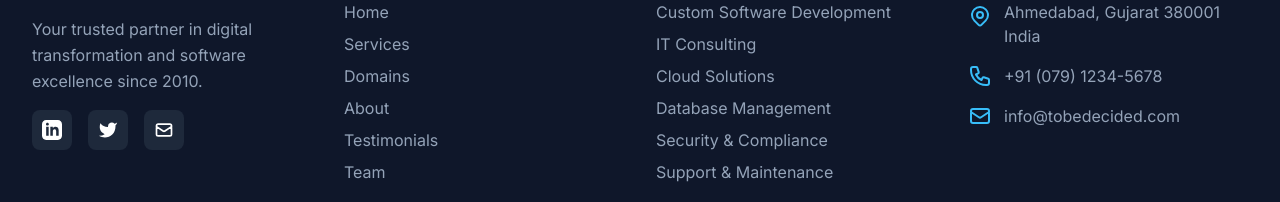
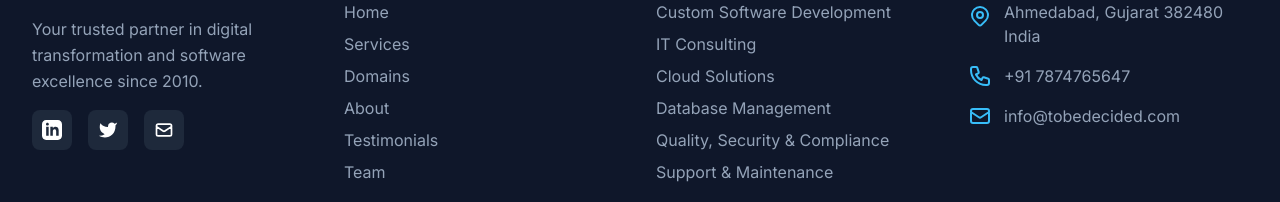
Before and after one commit to vinksllp/vinksllp.github.io, a React (Vite) app: page / in a window 1280 px wide. Shown: the part 8370-8572 px from the top of the page. Built offline with nearby package versions, Linux system fonts and the light colour scheme.

Commit message:
Updated contact number

```diff
--- a/src/components/Footer.jsx
+++ b/src/components/Footer.jsx
@@ -15,7 +15,7 @@ const Footer = () => {
     'IT Consulting',
     'Cloud Solutions',
     'Database Management',
-    'Security & Compliance',
+    'Quality, Security & Compliance',
     'Support & Maintenance',
   ];
 
@@ -123,7 +123,7 @@ const Footer = () => {
                   <path strokeLinecap="round" strokeLinejoin="round" strokeWidth={2} d="M15 11a3 3 0 11-6 0 3 3 0 016 0z" />
                 </svg>
                 <span className="text-secondary-400">
-                  Ahmedabad, Gujarat 380001<br />
+                  Ahmedabad, Gujarat 382480<br />
                   India
                 </span>
               </li>
@@ -131,7 +131,7 @@ const Footer = () => {
                 <svg className="w-6 h-6 text-primary-400 flex-shrink-0" fill="none" stroke="currentColor" viewBox="0 0 24 24">
                   <path strokeLinecap="round" strokeLinejoin="round" strokeWidth={2} d="M3 5a2 2 0 012-2h3.28a1 1 0 01.948.684l1.498 4.493a1 1 0 01-.502 1.21l-2.257 1.13a11.042 11.042 0 005.516 5.516l1.13-2.257a1 1 0 011.21-.502l4.493 1.498a1 1 0 01.684.949V19a2 2 0 01-2 2h-1C9.716 21 3 14.284 3 6V5z" />
                 </svg>
-                <span className="text-secondary-400">+91 (079) 1234-5678</span>
+                <span className="text-secondary-400">+91 7874765647</span>
               </li>
               <li className="flex items-center space-x-3">
                 <svg className="w-6 h-6 text-primary-400 flex-shrink-0" fill="none" stroke="currentColor" viewBox="0 0 24 24">
```
